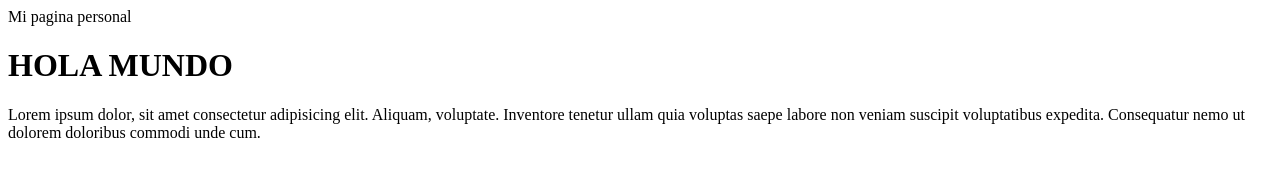
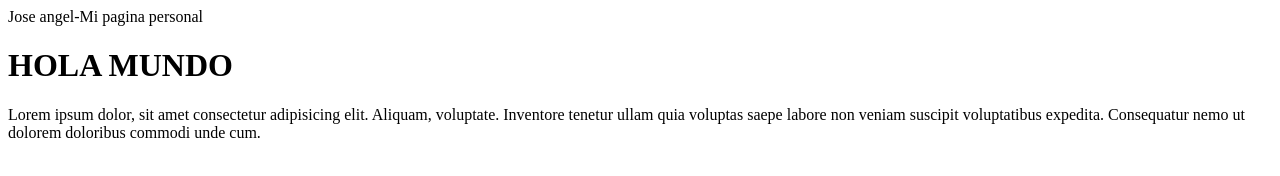
Before and after one commit to jose2024pro/webpesonal, a plain HTML site: page index.html in a window 1280 px wide. Drawn offline with Linux system fonts and the light colour scheme.

Commit message:
commit de desarrollo: se agrego mi nombre

```diff
--- a/index.html
+++ b/index.html
@@ -6,7 +6,7 @@
     <title>Document</title>
 </head>
 <body>
-    <header>Mi pagina personal</header>
+    <header>Jose angel-Mi pagina personal</header>
 
     <h1>HOLA MUNDO</h1>
     <P>Lorem ipsum dolor, sit amet consectetur adipisicing elit. Aliquam, voluptate. Inventore tenetur ullam quia voluptas saepe labore non veniam suscipit voluptatibus expedita. Consequatur nemo ut dolorem doloribus commodi unde cum.</P>
```
